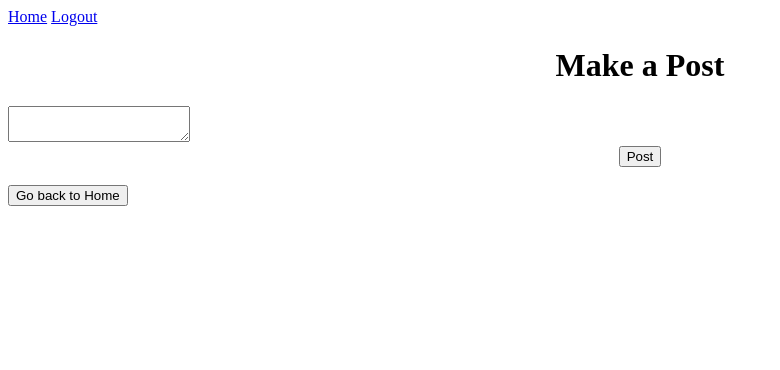
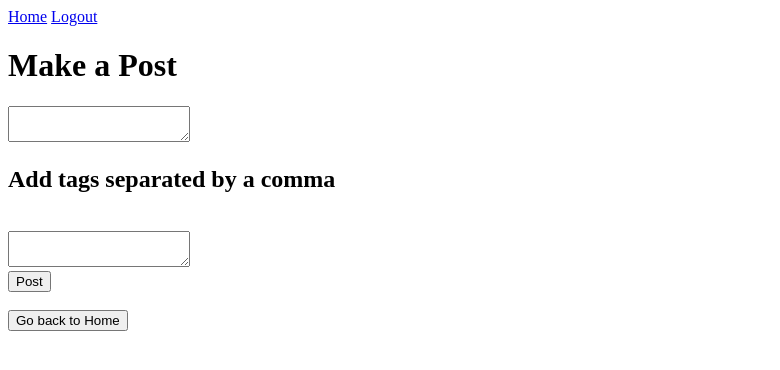
Before and after one commit to arnavpatel82/TAMID-project, a Flask app: page /create-post in a window 1280 px wide. Shown: the top 370 px of the page, without its empty margins (0-780 px from the left). Run offline with Flask 2, Linux system fonts and the light colour scheme; a user stored in the database is signed in.

Commit message:
added simple tag functionality

```diff
--- a/website/models.py
+++ b/website/models.py
@@ -19,3 +19,4 @@ class Post(db.Model):
     #sets up one to many relationship with foreignkey
     author = db.Column(db.Integer, db.ForeignKey(
         'user.id', ondelete="CASCADE"), nullable=False)
+    tag = db.Column(db.Text, nullable=True)
--- a/website/templates/create_post.html
+++ b/website/templates/create_post.html
@@ -1,14 +1,20 @@
 {% extends "base.html" %} {% block title %}Home{% endblock %}
 {% block content%}
-<h1 align="center">Make a Post</h1>
+<h1>Make a Post</h1>
 
 <form method="POST">
-    <textarea name="text" id="text" class="form-control"></textarea>
+    <textarea name="text" id="text"></textarea>
     <br />
-    <div align="center">
+    <h2>Add tags separated by a comma</h2>
+    <br />
+    <textarea name="tags" id="tags"></textarea>
+    <div>
         <button type="submit">Post</button>
     </div>
+
 </form>
+
+
 
 <br/>
 <a href="/home">
--- a/website/views.py
+++ b/website/views.py
@@ -20,10 +20,12 @@ def home():
 def create_post():
     if request.method == "POST":
         text = request.form.get('text')
+        tags = request.form.get('tags')
+
         if not text:
             flash('Post cannot be empty', category='error')
         else:
-            post = Post(text=text, author=current_user.id)
+            post = Post(text=text, author=current_user.id, tag=tags)
             db.session.add(post)
             db.session.commit()
             flash('Post created!', category='success')
```
Also changed, not shown: website/templates/posts_div.html (+5 -2 lines), website/database.db.
